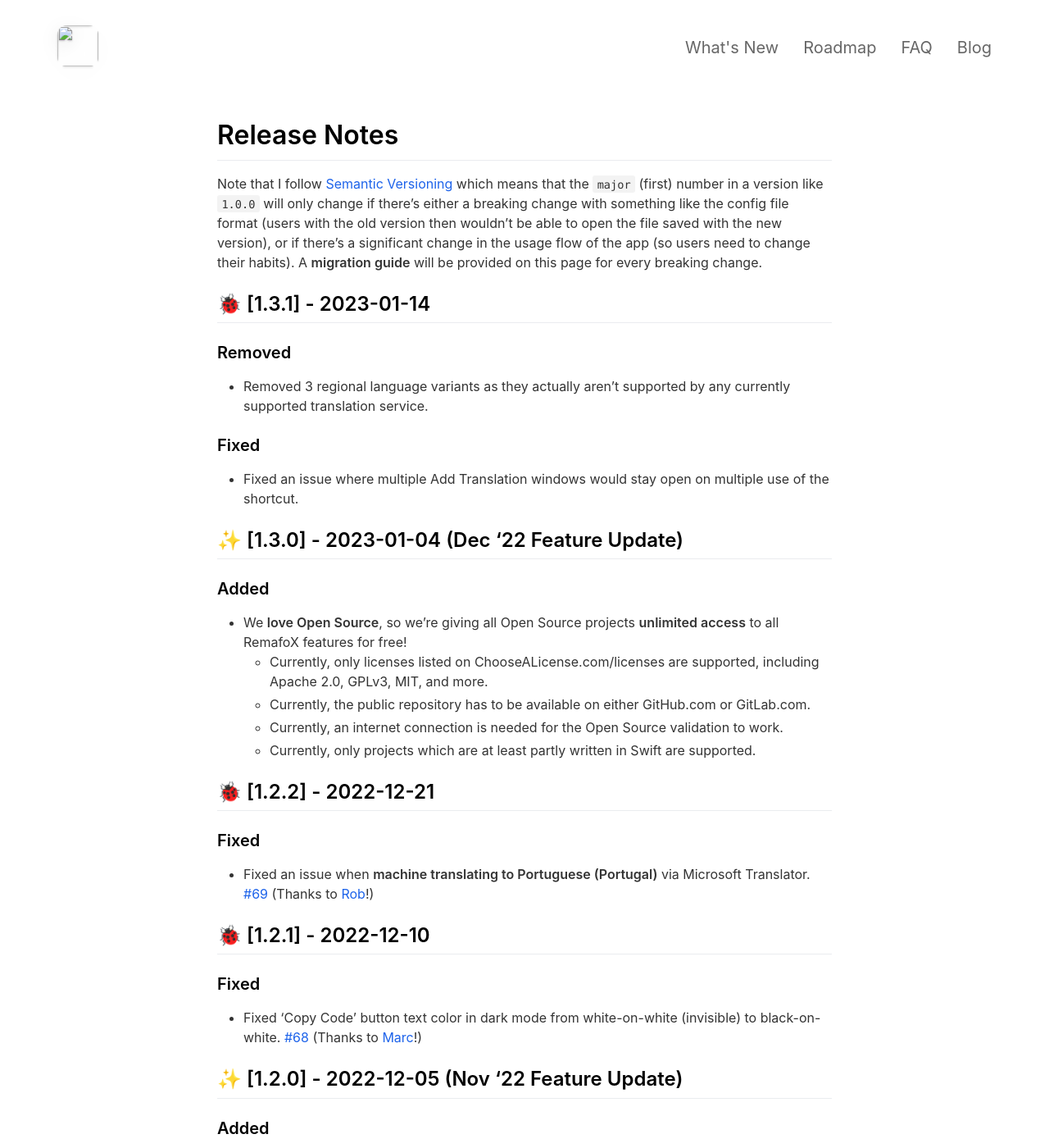
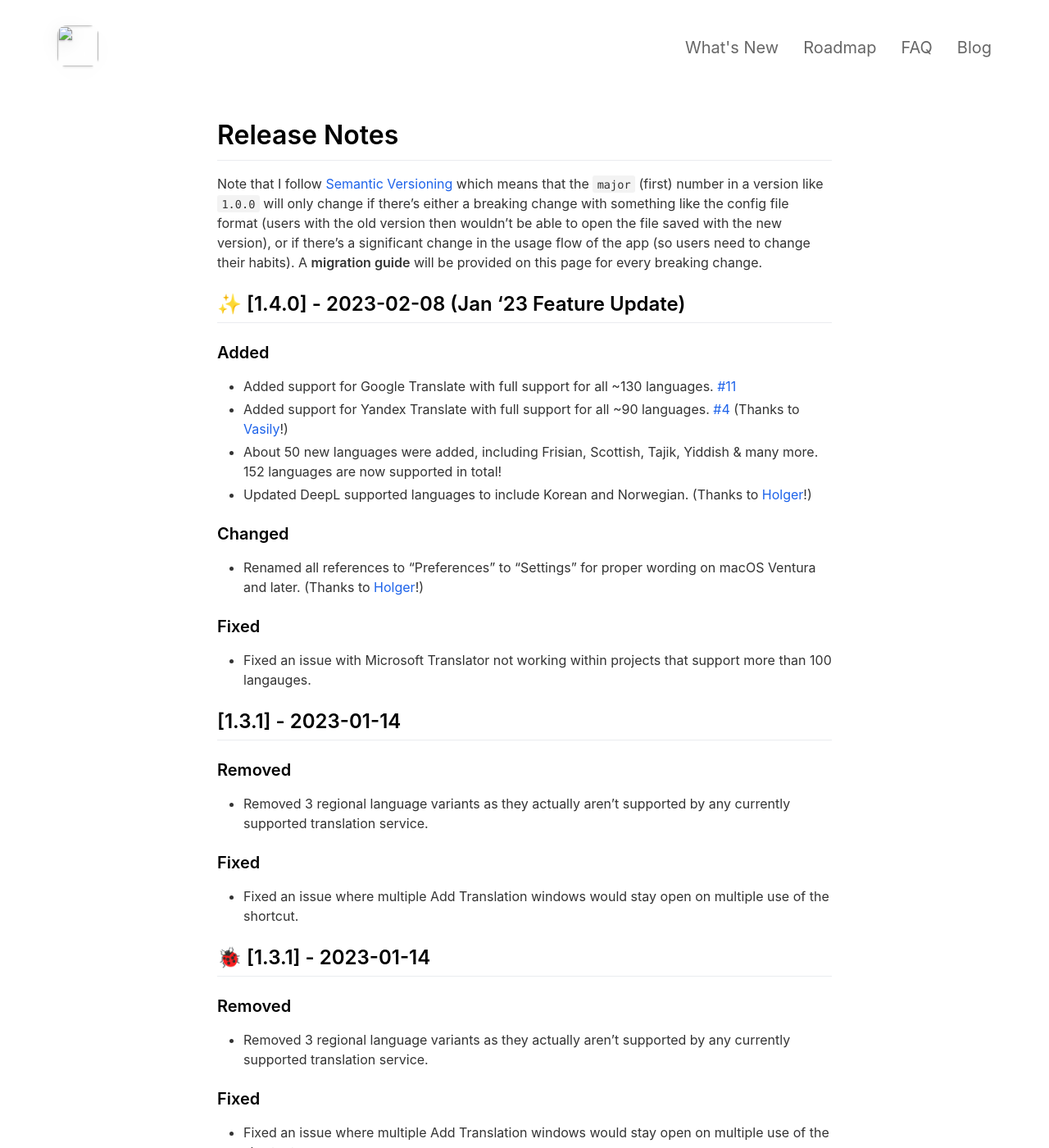
Before and after one commit to FlineDev/SCTranslator-LandingPage, a Jekyll site: the page built from _pages/changelog.md, in a window 1280 px wide and 1400 px high. Shown: the whole window at 82% size. Built offline with Jekyll 4.4.1, drawn with Linux system fonts in a browser that asks for light colours; nearby versions of some CDN libraries.

```diff
--- a/_pages/changelog.md
+++ b/_pages/changelog.md
@@ -7,6 +7,30 @@ include_in_header: true
 # Release Notes
 
 Note that I follow [Semantic Versioning](https://semver.org) which means that the `major` (first) number in a version like `1.0.0` will only change if there's either a breaking change with something like the config file format (users with the old version then wouldn't be able to open the file saved with the new version), or if there's a significant change in the usage flow of the app (so users need to change their habits). A **migration guide** will be provided on this page for every breaking change.
+
+
+## ✨ [1.4.0] - 2023-02-08 (Jan '23 Feature Update)
+
+### Added
+- Added support for Google Translate with full support for all ~130 languages. [#11](https://github.com/FlineDev/RemafoX/issues/11)
+- Added support for Yandex Translate with full support for all ~90 languages. [#4](https://github.com/FlineDev/RemafoX/issues/11) (Thanks to [Vasily](https://twitter.com/anivaros)!)
+- About 50 new languages were added, including Frisian, Scottish, Tajik, Yiddish & many more. 152 languages are now supported in total!
+- Updated DeepL supported languages to include Korean and Norwegian. (Thanks to [Holger](https://twitter.com/_holger)!)
+
+### Changed
+- Renamed all references to "Preferences" to "Settings" for proper wording on macOS Ventura and later. (Thanks to [Holger](https://twitter.com/_holger)!)
+
+### Fixed
+- Fixed an issue with Microsoft Translator not working within projects that support more than 100 langauges.
+
+
+## [1.3.1] - 2023-01-14
+
+### Removed
+- Removed 3 regional language variants as they actually aren't supported by any currently supported translation service.
+
+### Fixed
+- Fixed an issue where multiple Add Translation windows would stay open on multiple use of the shortcut.
 
 
 ## 🐞 [1.3.1] - 2023-01-14
```
Also changed, not shown: _pages/roadmap.md (+9 -10 lines).
